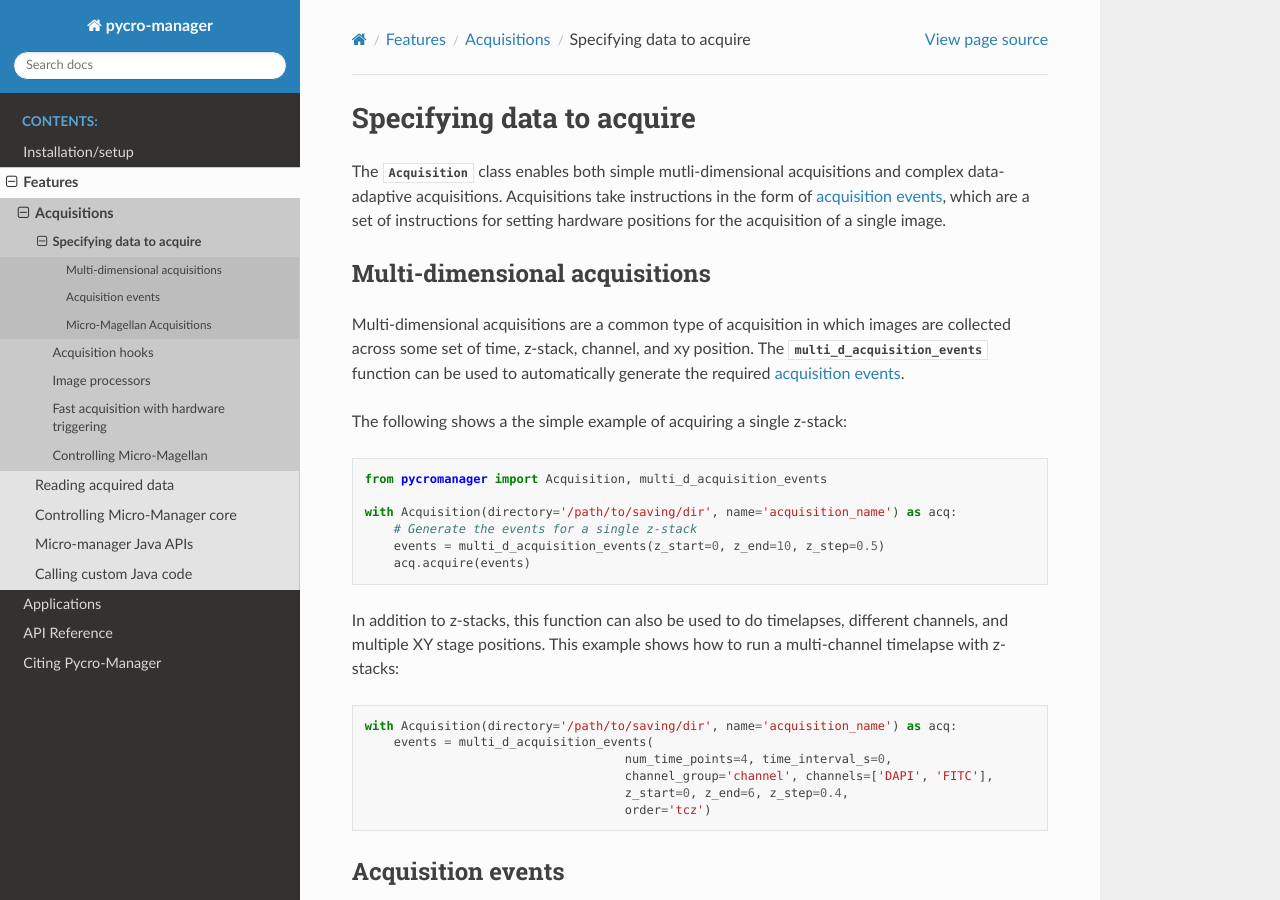
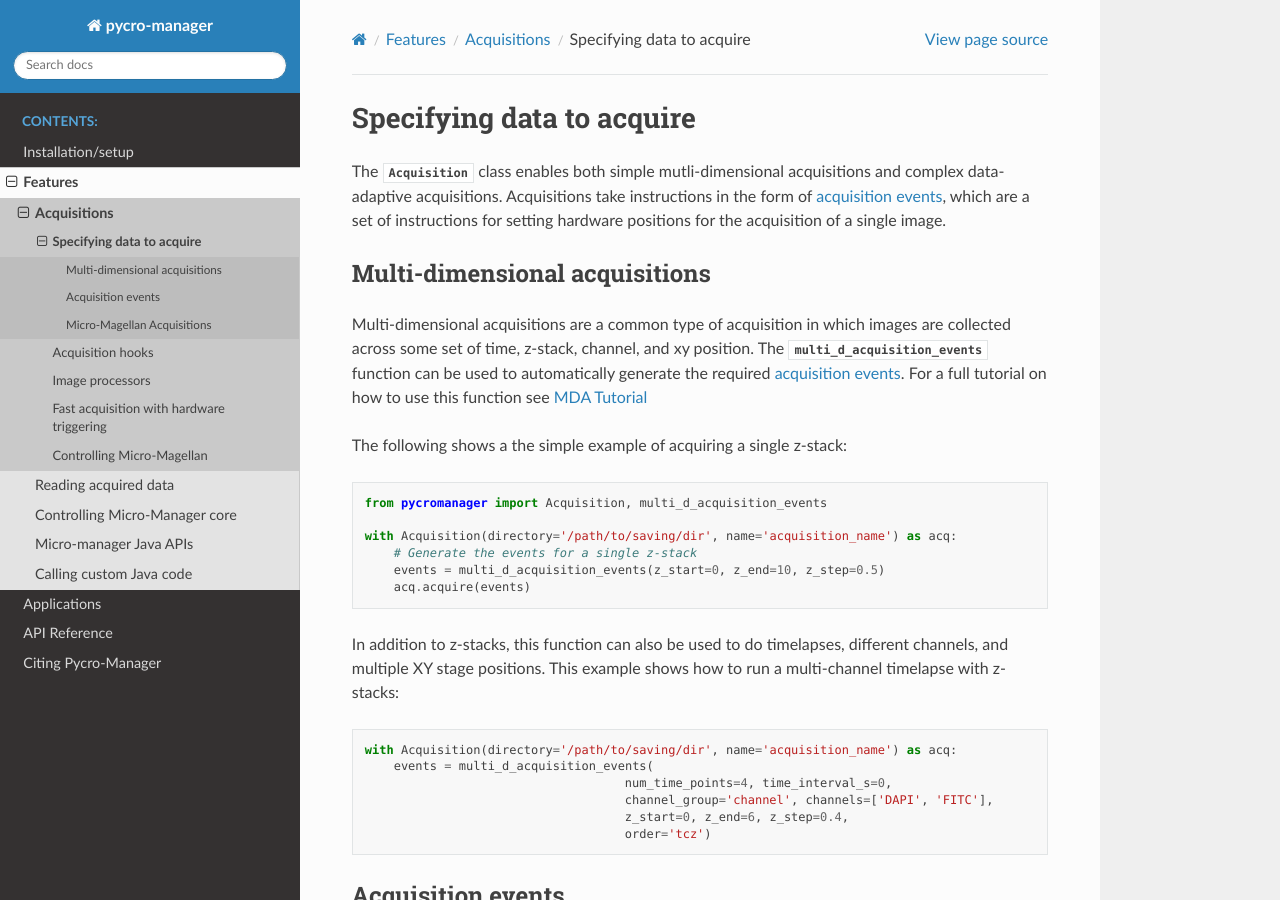
Before and after one commit to micro-manager/pycro-manager, a Sphinx documentation site: the page built from docs/source/acq_events.rst, in a window 1280 px wide and 900 px high. Built offline with Sphinx 7.4.7 and the Read the Docs theme 2.0.0, drawn with Linux system fonts in a browser that asks for light colours; pages that are not in the unit, such as notebooks, are missing from menus.

Commit message:
linking docs

```diff
--- a/docs/source/acq_events.rst
+++ b/docs/source/acq_events.rst
@@ -10,7 +10,7 @@ The :class:`Acquisition<pycromanager.Acquisition>` class enables both simple mut
 Multi-dimensional acquisitions
 ##############################
 
-Multi-dimensional acquisitions are a common type of acquisition in which images are collected across some set of time, z-stack, channel, and xy position. The :meth:`multi_d_acquisition_events<pycromanager.multi_d_acquisition_events>` function can be used to automatically generate the required :ref:`acquisition events<acq_event_spec>`.
+Multi-dimensional acquisitions are a common type of acquisition in which images are collected across some set of time, z-stack, channel, and xy position. The :meth:`multi_d_acquisition_events<pycromanager.multi_d_acquisition_events>` function can be used to automatically generate the required :ref:`acquisition events<acq_event_spec>`. For a full tutorial on how to use this function see `MDA Tutorial <multi-d-acq-tutorial.ipynb>`_
 
 
 The following shows a the simple example of acquiring a single z-stack:
@@ -104,7 +104,7 @@ A description of all possible fields in an acquisition event can be found in the
 
 
 XY tiling
-===========
+=========
 Pycro-manager has special support for acquisitions in which multiple images are tiled together to form large, high-resolution images. In this mode, data will automatically be saved in a multi-resolution pyramid, so that it can be efficiently viewed at multiple levels of zoom. These features are also available though `Micro-magellan <https://micro-manager.org/wiki/MicroMagellan>`_, which provides a GUI for using them as well as other higher level features.
 
 
@@ -130,7 +130,7 @@ To enable this mode, pass in a value in for the ``tile_overlap`` argument when c
 .. _magellan_acq_launch:
 
 Micro-Magellan Acquisitions
-############################
+###########################
 Another alternative is to launch `Micro-magellan <https://micro-manager.org/wiki/MicroMagellan>`_ acquisitions. These include both regular and `explore acquisitions <https://micro-manager.org/wiki/MicroMagellan#Explore_Acquisitions>`_. In the former case, acquisition events are generated automatically from the Micro-Magellan GUI. In the latter, they are created in response to user clicks.
 
 
```
Also changed, not shown: docs/source/multi-d-acq-tutorial.ipynb.
